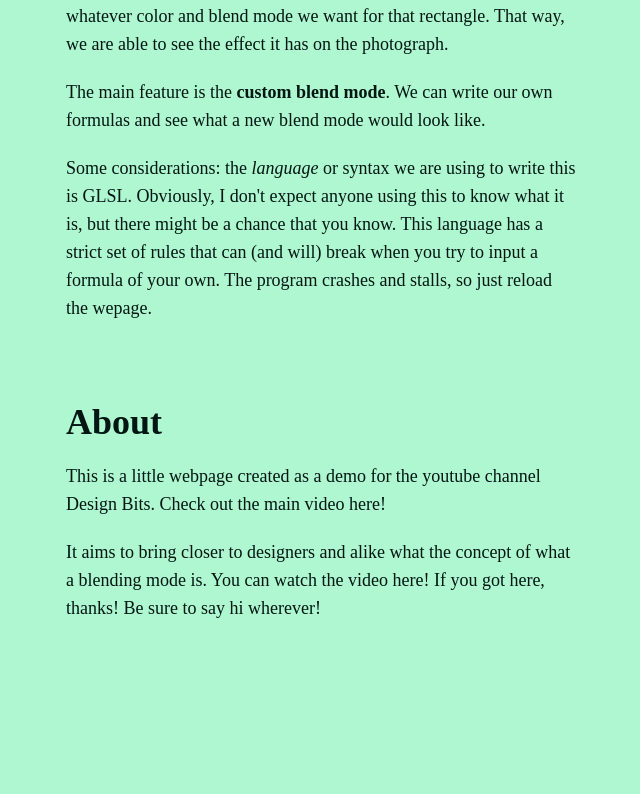
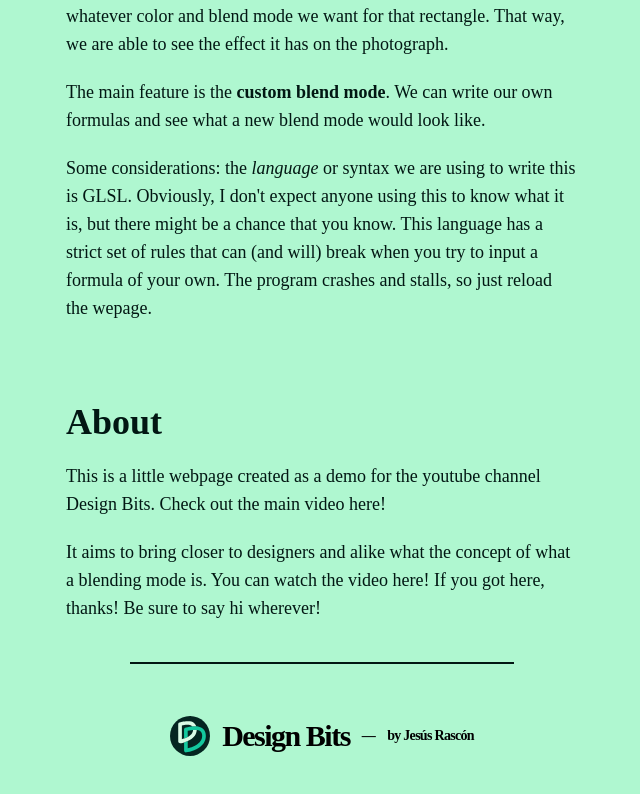
Before and after one commit to jesi-rgb/custom-blending-modes, a SvelteKit app: page /about in a window 1280 px wide. Shown: the part 266-1060 px from the top of the page, without its empty margins (318-958 px from the left). Before the commit the page ends 928 px from the top, so only its background shows below. Built offline with nearby package versions, Linux system fonts and the light colour scheme; a web font is replaced by a local one.

Commit message:
added logo and things

```diff
--- a/src/routes/+page.svelte
+++ b/src/routes/+page.svelte
@@ -19,10 +19,11 @@
 
 	let img;
 	let shader, screen, multiply, add, subtract, overlay, hard_light, soft_light;
+
 	let ctx;
+
 	let hex,
 		rgb = { r: 255, g: 120, b: 255, a: 1 };
-
 	$: brightness = (0.2 * rgb.r + 0.7 * rgb.g + 0.1 * rgb.b) / 255;
 	$: buttonsColor = brightness < 0.5 ? 'white' : 'black';
 
--- a/src/routes/about/+page.svelte
+++ b/src/routes/about/+page.svelte
@@ -1,3 +1,7 @@
+<script>
+	import logo from '$lib/images/design-bits-no-ring.svg';
+</script>
+
 <div class="w-screen h-screen absolute -z-10 top-0" style="background-color: #aff7d0;" />
 <div style="color: #021713" class="flex-col text-lg space-y-20 mx-auto max-w-sm xl:max-w-lg my-10">
 	<div class="bg-[#021713] px-4 py-2 text-[#aff7d0] rounded-xl -my-5 w-fit">
@@ -38,3 +42,16 @@
 		</div>
 	</div>
 </div>
+<hr
+	class="max-w-sm mx-auto"
+	style="height:2px;border-width:0;color: #021713; background-color: #021713;"
+/>
+<a
+	class="cursor-pointer my-10 flex items-center w-fit mx-auto text-3xl space-x-3 hover:bg-black hover:bg-opacity-10 p-3 rounded-xl transition-colors"
+	href="https://youtube.com/@Design_Bits"
+>
+	<img src={logo} width="40px" class="" alt="design bits logo" />
+	<div class="font-semibold tracking-tighter">Design Bits</div>
+	<div class="font-semibold text-sm tracking-tighter">—</div>
+	<div class="font-semibold text-sm tracking-tighter">by Jesús Rascón</div>
+</a>
```
Also changed, not shown: src/lib/images/design-bits-no-ring.svg (added).
